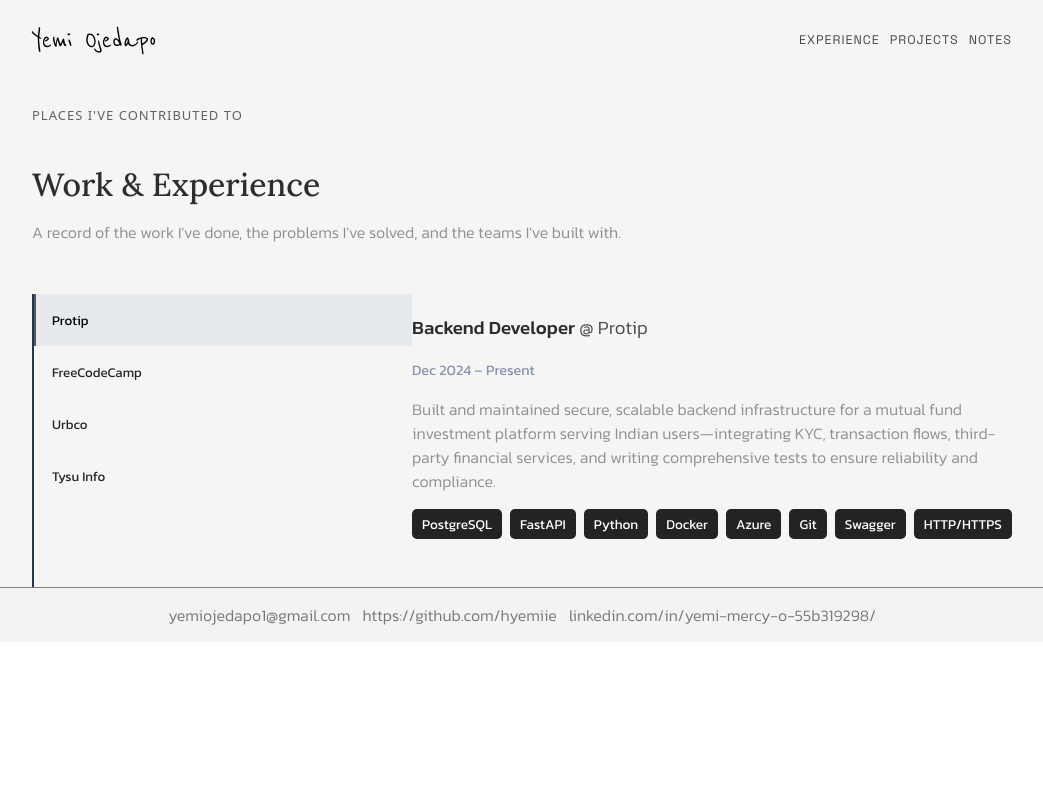
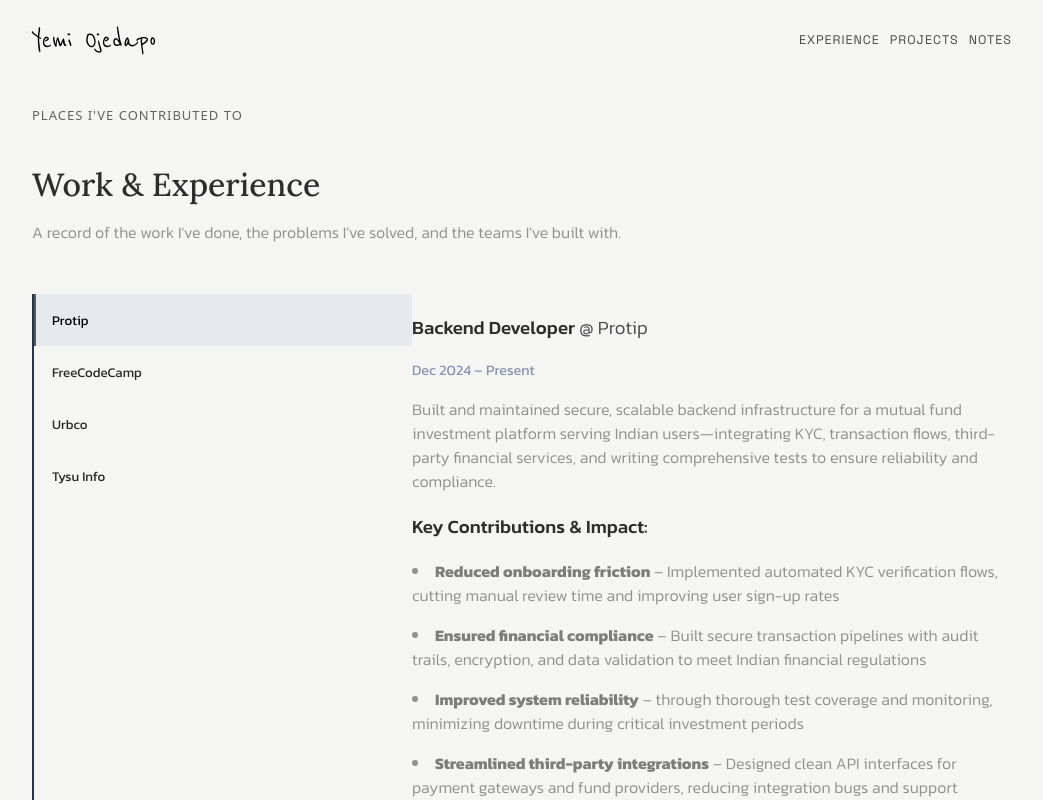
Before and after one commit to hyemiie/myPortfolio, a React (Create React App) app: page /experience in a window 1280 px wide. Shown: the top 800 px of the page, without its empty margins (118-1161 px from the left). Built offline with nearby package versions, Linux system fonts and the light colour scheme; a web font is replaced by a local one.

Commit message:
adding key impacts in experience

```diff
--- a/src/Components/Experience/Experience.jsx
+++ b/src/Components/Experience/Experience.jsx
@@ -17,23 +17,38 @@ const experiences = [
       "Azure",
       "Git",
       "Swagger",
-      "HTTP/HTTPS",
     ],
-    description: `Built and maintained secure, scalable backend infrastructure for a mutual fund investment platform serving Indian users—integrating KYC, transaction flows, third-party financial services, and writing comprehensive tests to ensure reliability and compliance.`,
+    description:
+      "Built and maintained secure, scalable backend infrastructure for a mutual fund investment platform serving Indian users—integrating KYC, transaction flows, third-party financial services, and writing comprehensive tests to ensure reliability and compliance.",
+    impacts: [
+      "Reduced onboarding friction – Implemented automated KYC verification flows, cutting manual review time and improving user sign-up rates",
+      "Ensured financial compliance –  Built secure transaction pipelines with audit trails, encryption, and data validation to meet Indian financial regulations",
+      "Improved system reliability – through thorough test coverage and monitoring, minimizing downtime during critical investment periods",
+      "Streamlined third-party integrations – Designed clean API interfaces for payment gateways and fund providers, reducing integration bugs and support requests",
+      "Enhanced developer experience – Documented APIs with Swagger and using Docker for consistent development environments"
+    ]
   },
   {
     company: "FreeCodeCamp",
     title: "Technical Author",
     date: "Sep 2023 – Present",
     skills: ["Technical Writing", "Flask", "HTTP/HTTPS"],
-    description: `As a volunteer Technical Writer at freeCodeCamp, I write tutorials and guides that help people learn to code. In addition to writing, I build real projects to strengthen my understanding of the concepts I write on . This hands-on experience allows me to break down complex coding topics into clear, actionable steps for learners, while growing my own coding and project-building skills`,
+    description: "As a volunteer Technical Writer at freeCodeCamp, I write tutorials and guides that help people learn to code. In addition to writing, I build real projects to strengthen my understanding of the concepts I write on. This hands-on experience allows me to break down complex coding topics into clear, actionable steps for learners, while growing my own coding and project-building skills.",
+    impacts: []
   },
   {
     company: "Urbco",
     title: "FullStack Developer",
     date: "Jan 2024 – Sep 2024",
     skills: ["Node.js", "MySQL", "Git", "Sequelize", "React"],
-    description: `Designed and maintained the server-side systems that support key accounting functions, such as handling large datasets and ensuring real-time accuracy in financial transactions. I also contributed to building a Business Intelligence (BI) tool, which allows users to easily manipulate data and create custom reports and charts`,
+    description: "Designed and maintained server-side systems supporting core accounting functions, including large dataset processing and real-time financial transaction accuracy. Built a Business Intelligence (BI) tool enabling users to create custom reports and data visualizations, with responsive frontend interfaces.",
+    impacts: [
+      "Improved financial accuracy – Built real-time transaction processing with validation and reconciliation",
+      "Enabled self-service analytics – Created a BI tool letting non-technical users generate reports",
+      "Built intuitive interfaces – Developed React components for data visualization, report customization, and dashboard management",
+      "Optimized for scale – Improved database queries and processing pipelines to handle large accounting datasets efficiently",
+      "Reduced manual work – Automated report generation and data tasks that previously required spreadsheets"
+    ]
   },
   {
     company: "Tysu Info",
@@ -48,15 +63,21 @@ const experiences = [
       "Canva",
       "React",
     ],
-    description: `In this role, I developed and maintained backend features using Python and JavaScript, ensuring scalability and performance. I created clear technical documentation to support the frontend team in effectively using APIs, helping improve code quality.
-`,
+    description: "Developed and maintained backend features using Python and JavaScript, ensuring scalability and performance. Created clear technical documentation to support the frontend team in effectively using APIs, helping improve code quality.",
+    impacts: [
+      "Improved team efficiency – Wrote clear API documentation reducing frontend integration time",
+      "Built scalable features – Developed backend endpoints handling growing user loads",
+      "Enhanced code quality – Participated in code reviews and implemented best practices",
+      "Simplified communication – Created visual docs and diagrams explaining system architecture",
+      "Enabled smooth integration – Worked with React developers ensuring clean API connections"
+    ]
   },
 ];
 
 const Experience = () => {
   const [activeIndex, setActiveIndex] = useState(0);
 
-  const { company, title, date, skills, description } =
+  const { company, title, date, skills, description, impacts } =
     experiences[activeIndex];
 
   return (
@@ -64,13 +85,10 @@ const Experience = () => {
       <section className="experienceSection">
         <Nav/>
         <div className="sectionHeading">
-        <h2 className="sectionTitle">Places I've contributed to </h2>{" "}
-        {/* <div className="sectionBorder"></div> */}
+          <h2 className="sectionTitle">Places I've contributed to</h2>
         </div>
         <span className="experience-sectionIntro">
-        <h2>
-Work & Experience
-        </h2>
+          <h2>Work & Experience</h2>
           <p>
             A record of the work I've done, the problems I've solved, and the teams I've built with.
           </p>
@@ -94,6 +112,21 @@ A record of the work I've done, the problems I've solved, and the teams I've bui
             </h3>
             <p className="date">{date}</p>
             <p className="description">{description}</p>
+            {impacts.length >1 ? <h3>Key Contributions & Impact:</h3> : null}
+           {impacts.map((impact, i) => {
+  const parts = impact.split(' – ');
+
+  if (parts.length > 1) {
+
+    return (
+      <li key={i} className="impactItem">
+        <strong className="points-title">{parts[0]}</strong> – {parts[1]}
+      </li>
+    );
+  }
+  return <li key={i} className="impactItem">{impact}</li>;
+})}
+
             <ul className="skillsList">
               {skills.map((skill, i) => (
                 <li key={i} className="skill">
@@ -105,7 +138,6 @@ A record of the work I've done, the problems I've solved, and the teams I've bui
         </div>
       </section>
       <BottomNav/>
-
     </div>
   );
 };
--- a/src/Components/Experience/experience.css
+++ b/src/Components/Experience/experience.css
@@ -71,6 +71,22 @@ font-family: "Kanit", sans-serif;
   background-color: rgba(105, 139, 177, 0.1);
   color: #000000;
   border-left: 2px solid #585959;
+}
+
+.impactItem{
+    margin-bottom: 1rem;
+  width: 100%;
+    font-family: "Kanit", sans-serif;
+    font-weight: 300;
+        opacity: 0.5;
+
+        .points-title{
+          opacity: 1 !important;
+          color: rgb(5, 5, 4);
+        }
+}
+.impactItem:hover {
+  text-decoration: none;
 }
 
 .tabContent {
```
Lines whose indentation alone changed are shown as unchanged.
